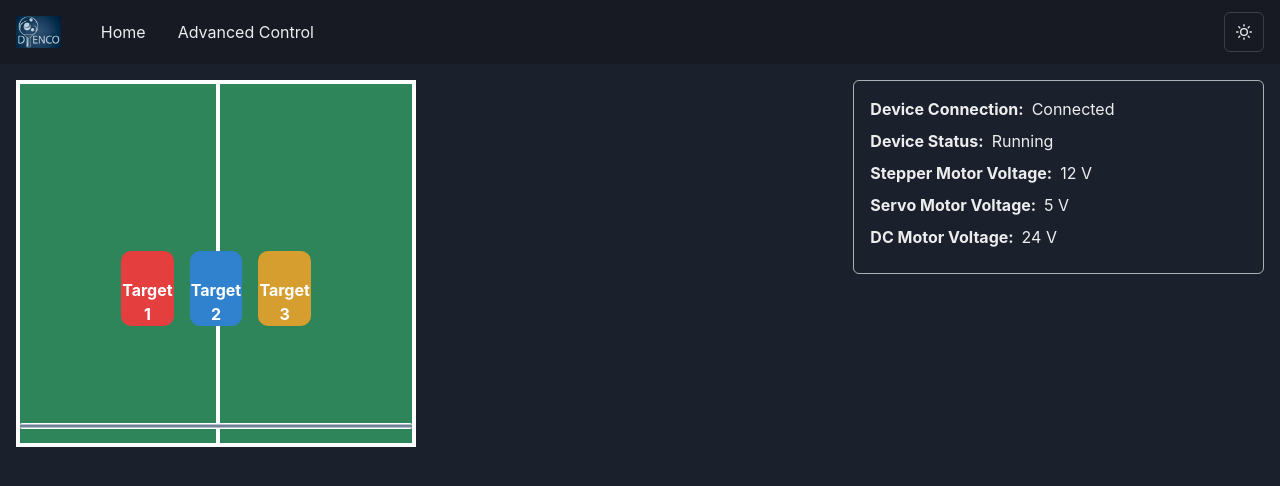
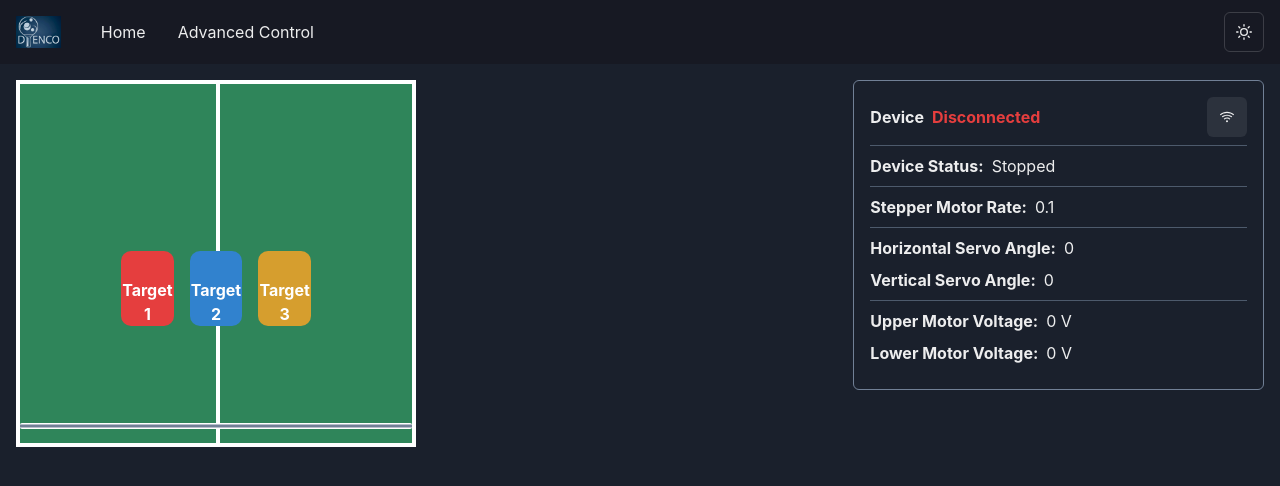
Before and after one commit to berkinanik/dyenco-web-frontend, a React (Vite) app: page /#/ in a window 1280 px wide. Shown: the top 486 px of the page. Built offline with nearby package versions, Linux system fonts and the light colour scheme.

Commit message:
feat: add react-query | add status context and query

```diff
--- a/package.json
+++ b/package.json
@@ -15,10 +15,13 @@
     "@emotion/react": "^11.11.1",
     "@emotion/styled": "^11.11.0",
     "@hookform/resolvers": "^3.1.1",
+    "axios": "^1.4.0",
     "framer-motion": "^10.12.16",
     "react": "^18.2.0",
     "react-dom": "^18.2.0",
     "react-hook-form": "^7.44.3",
+    "react-icons": "^4.9.0",
+    "react-query": "^3.39.3",
     "react-router-dom": "^5.3.4",
     "zod": "^3.21.4"
   },
--- a/src/App.tsx
+++ b/src/App.tsx
@@ -1,17 +1,45 @@
 import { Box } from '@chakra-ui/react';
+import { QueryClient, QueryClientProvider } from 'react-query';
 import { HashRouter } from 'react-router-dom';
 
 import { Navbar } from './components/navbar/Navbar';
+import { DeviceStatusProvider } from './contexts/DeviceStatusContext';
 import { Routes } from './routes/Routes';
+import { Query } from './services/queries/types';
 
 export const App: React.FC = () => {
+  const queryClient = new QueryClient({
+    defaultOptions: {
+      mutations: {
+        onError: (error) => {
+          // eslint-disable-next-line no-console
+          console.error('mutation error', error);
+        },
+        onMutate: (variables) => {
+          // eslint-disable-next-line no-console
+          console.log('sending mutation', variables);
+        },
+        onSuccess: (data) => {
+          // eslint-disable-next-line no-console
+          console.log('mutation success', data);
+
+          queryClient.invalidateQueries(Query.CURRENT_SETTINGS);
+        },
+      },
+    },
+  });
+
   return (
     <Box display="flex" width="100%" height="100%" flexDirection="column">
-      <HashRouter>
-        <Navbar />
+      <QueryClientProvider client={queryClient}>
+        <DeviceStatusProvider>
+          <HashRouter>
+            <Navbar />
 
-        <Routes />
-      </HashRouter>
+            <Routes />
+          </HashRouter>
+        </DeviceStatusProvider>
+      </QueryClientProvider>
     </Box>
   );
 };
--- a/src/components/device-status/DeviceStatus.tsx
+++ b/src/components/device-status/DeviceStatus.tsx
@@ -1,43 +1,117 @@
-import { Box, Flex, Text } from '@chakra-ui/react';
+import {
+  Box,
+  Divider,
+  Flex,
+  Icon,
+  IconButton,
+  Text,
+  useToast,
+} from '@chakra-ui/react';
+import { AiOutlineWifi } from 'react-icons/ai';
+import { useQueryClient } from 'react-query';
+
+import { useDeviceStatusContext } from '@/contexts/DeviceStatusContext';
+import { useBorderColor } from '@/hooks/useBorderColor';
+import { useGetCurrentSettings } from '@/services/queries/device/useGetCurrentSettings';
+import { Query } from '@/services/queries/types';
 
 export const DeviceStatus: React.FC = () => {
-  const isConnected = true;
-  const isRunning = true;
-  const stepperVoltage = 12;
-  const servoVoltage = 5;
-  const dcMotorVoltage = 24;
+  const {
+    status: {
+      deviceConnected,
+      running,
+      horizontalAngle,
+      verticalAngle,
+      lowerMotorVoltage,
+      stepperMotorRate,
+      upperMotorVoltage,
+    },
+    changeStatus,
+  } = useDeviceStatusContext();
+  const toast = useToast();
+  const queryClient = useQueryClient();
+
+  const { failureCount } = useGetCurrentSettings({
+    refetchInterval: 1000,
+    enabled: deviceConnected,
+    retry: 2,
+    onError: (error) => {
+      changeStatus({ deviceConnected: false });
+      toast({
+        title: error.message,
+        status: 'error',
+        duration: 3000,
+        isClosable: true,
+      });
+    },
+    onSuccess: (result) => changeStatus({ deviceConnected: true, ...result }),
+  });
 
   return (
     <Box
-      padding={4}
+      p={4}
       borderWidth={1}
-      borderColor="whiteAlpha.700"
+      borderRadius="md"
+      borderColor={useBorderColor()}
       borderStyle="solid"
-      borderRadius="md"
     >
-      <Flex alignItems="center" mb={2}>
-        <Text fontWeight="bold">Device Connection:</Text>
-        <Text ml={2}>{isConnected ? 'Connected' : 'Disconnected'}</Text>
+      <Flex alignItems="center" justify="space-between" mb={2}>
+        <Flex>
+          <Text fontWeight="bold">Device</Text>
+          <Text
+            ml={2}
+            fontWeight="bold"
+            color={deviceConnected ? 'green.600' : 'red.500'}
+          >
+            {deviceConnected ? 'Connected' : 'Disconnected'}
+          </Text>
+        </Flex>
+
+        <IconButton
+          aria-label="Connect to device"
+          isDisabled={deviceConnected}
+          isLoading={failureCount < 3 && failureCount !== 0}
+          onClick={() => queryClient.refetchQueries(Query.CURRENT_SETTINGS)}
+          icon={<Icon as={AiOutlineWifi} />}
+        />
+      </Flex>
+
+      <Divider />
+
+      <Flex alignItems="center" my={2}>
+        <Text fontWeight="bold">Device Status:</Text>
+        <Text ml={2}>{running ? 'Running' : 'Stopped'}</Text>
+      </Flex>
+
+      <Divider />
+
+      <Flex alignItems="center" my={2}>
+        <Text fontWeight="bold">Stepper Motor Rate:</Text>
+        <Text ml={2}>{stepperMotorRate}</Text>
+      </Flex>
+
+      <Divider />
+
+      <Flex alignItems="center" my={2}>
+        <Text fontWeight="bold">Horizontal Servo Angle:</Text>
+        <Text ml={2}>{horizontalAngle}</Text>
       </Flex>
 
       <Flex alignItems="center" mb={2}>
-        <Text fontWeight="bold">Device Status:</Text>
-        <Text ml={2}>{isRunning ? 'Running' : 'Stopped'}</Text>
+        <Text fontWeight="bold">Vertical Servo Angle:</Text>
+        <Text ml={2}>{verticalAngle}</Text>
+      </Flex>
+
+      <Divider />
+
+      <Flex alignItems="center" my={2}>
+        <Text fontWeight="bold">Upper Motor Voltage:</Text>
+        <Text ml={2}>{upperMotorVoltage} V</Text>
       </Flex>
 
       <Flex alignItems="center" mb={2}>
-        <Text fontWeight="bold">Stepper Motor Voltage:</Text>
-        <Text ml={2}>{stepperVoltage} V</Text>
-      </Flex>
-
-      <Flex alignItems="center" mb={2}>
-        <Text fontWeight="bold">Servo Motor Voltage:</Text>
-        <Text ml={2}>{servoVoltage} V</Text>
-      </Flex>
-
-      <Flex alignItems="center" mb={2}>
-        <Text fontWeight="bold">DC Motor Voltage:</Text>
-        <Text ml={2}>{dcMotorVoltage} V</Text>
+        <Text fontWeight="bold">Lower Motor Voltage:</Text>
+        <Text ml={2}>{lowerMotorVoltage} V</Text>
       </Flex>
     </Box>
   );
--- /dev/null
+++ b/src/contexts/DeviceStatusContext.tsx
@@ -0,0 +1,58 @@
+import React, { createContext, useContext, useState } from 'react';
+
+export type DeviceStatus = {
+  deviceConnected: boolean;
+  running: boolean;
+  stepperMotorRate: number;
+  horizontalAngle: number;
+  verticalAngle: number;
+  upperMotorVoltage: number;
+  lowerMotorVoltage: number;
+};
+
+export type DeviceStatusContextType = {
+  status: DeviceStatus;
+  changeStatus: (newStatus: Partial<DeviceStatus>) => void;
+};
+
+export const DeviceStatusContext = createContext<DeviceStatusContextType>({
+  status: {
+    deviceConnected: false,
+    running: false,
+    stepperMotorRate: 0.1,
+    horizontalAngle: 0,
+    verticalAngle: 0,
+    upperMotorVoltage: 0,
+    lowerMotorVoltage: 0,
+  },
+  // eslint-disable-next-line @typescript-eslint/no-empty-function
+  changeStatus: () => {},
+});
+
+export const useDeviceStatusContext = () => useContext(DeviceStatusContext);
+
+export const DeviceStatusProvider: React.FC<{
+  children: React.ReactNode;
+}> = ({ children }) => {
+  const [status, setStatus] = useState<DeviceStatus>({
+    deviceConnected: false,
+    running: false,
+    stepperMotorRate: 0.1,
+    horizontalAngle: 0,
+    verticalAngle: 0,
+    upperMotorVoltage: 0,
+    lowerMotorVoltage: 0,
+  });
+
+  const handleStatusChange = (newStatus: Partial<DeviceStatus>) => {
+    setStatus((prevStatus) => ({ ...prevStatus, ...newStatus }));
+  };
+
+  return (
+    <DeviceStatusContext.Provider
+      value={{ status, changeStatus: handleStatusChange }}
+    >
+      {children}
+    </DeviceStatusContext.Provider>
+  );
+};
--- /dev/null
+++ b/src/services/client.ts
@@ -0,0 +1,10 @@
+import axiosBase from 'axios';
+
+const BASE_URL = 'http://localhost:8000/api';
+
+export const client = axiosBase.create({
+  baseURL: BASE_URL,
+  headers: {
+    'Content-Type': 'application/json',
+  },
+});
--- /dev/null
+++ b/src/services/queries/device/useGetCurrentSettings.ts
@@ -0,0 +1,15 @@
+import { UseQueryOptions, useQuery } from 'react-query';
+
+import { client } from '@/services/client';
+
+import { CurrentSettingsResponse } from '../types';
+
+export const useGetCurrentSettings = (
+  options?: UseQueryOptions<CurrentSettingsResponse, Error>,
+) => {
+  return useQuery<CurrentSettingsResponse, Error>(
+    'current-settings',
+    () => client.get('current-settings').then((res) => res.data),
+    options,
+  );
+};
--- /dev/null
+++ b/src/services/queries/types.ts
@@ -0,0 +1,11 @@
+export enum Query {
+  CURRENT_SETTINGS = 'current-settings',
+}
+
+export interface CurrentSettingsResponse {
+  stepperMotorRate: number;
+  horizontalAngle: number;
+  verticalAngle: number;
+  upperMotorVoltage: number;
+  lowerMotorVoltage: number;
+}
```
Also changed, not shown: 1 other file (tests, documents, lock files or other folders).
